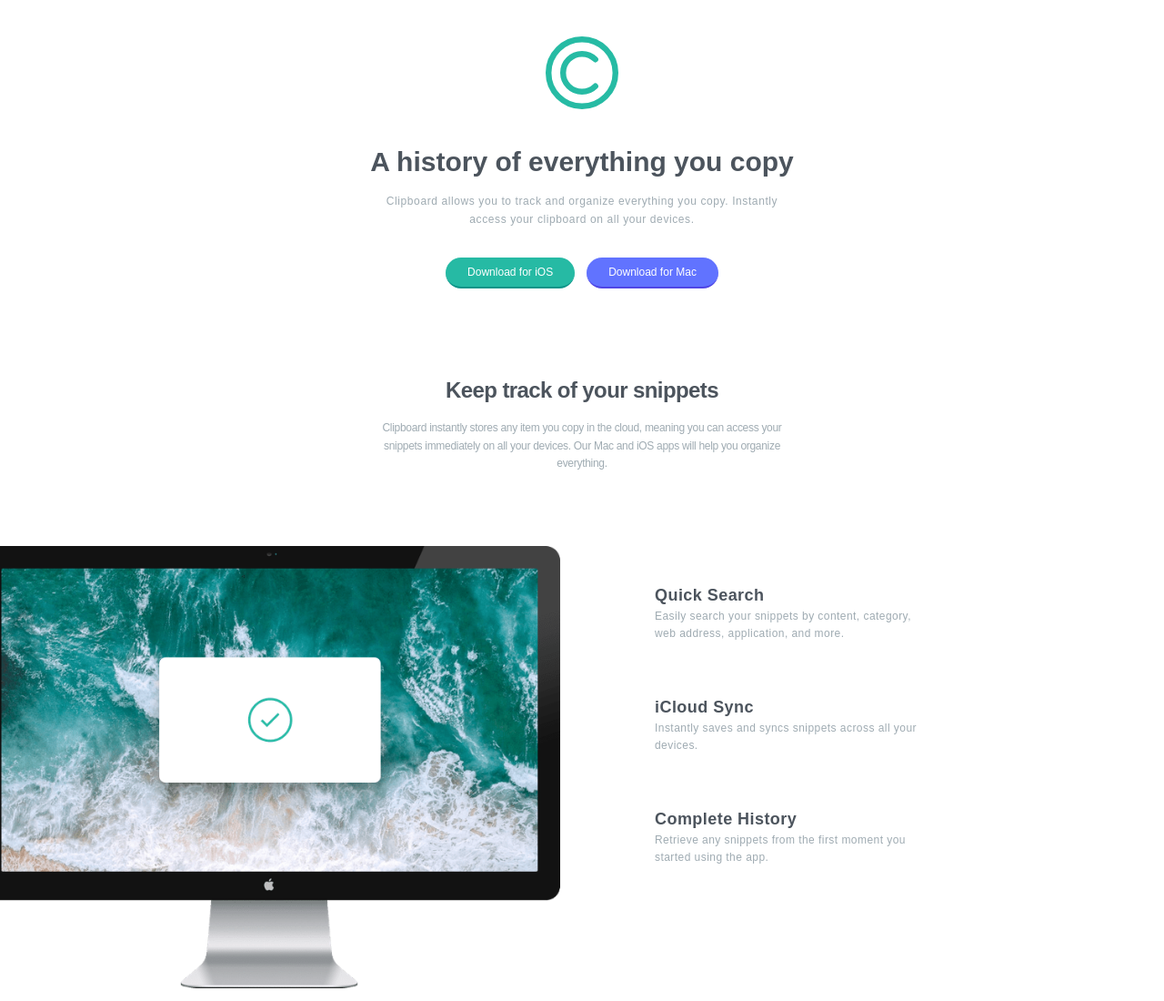
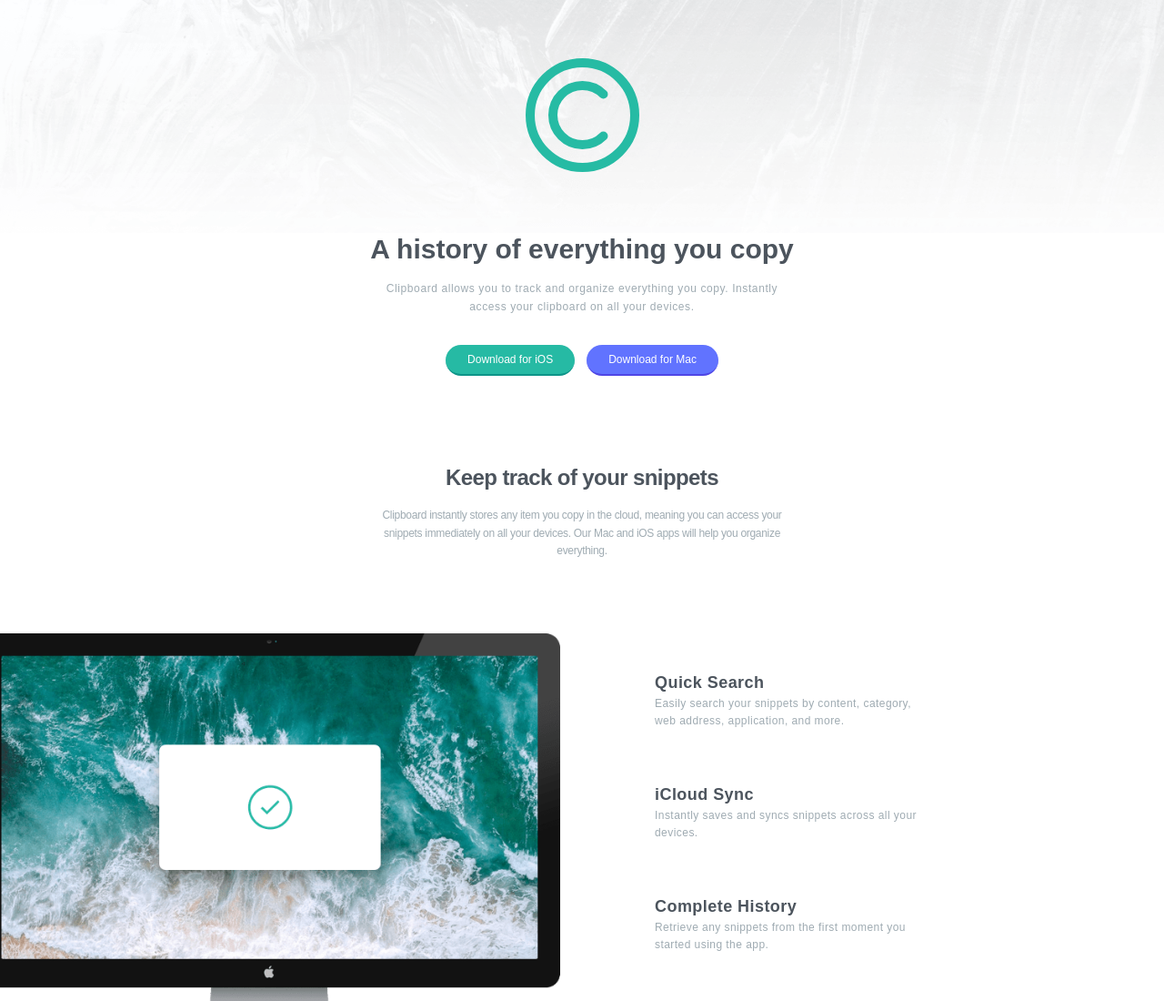
Before and after one commit to skoskr/Clipboard-landing-page, a website: page src/index.html in a window 1280 px wide. Shown: the top 1100 px of the page at 91% size. Drawn offline with Linux system fonts and the light colour scheme; a web font is replaced by a local one.

Commit message:
Header bg changed

```diff
--- a/src/index.html
+++ b/src/index.html
@@ -27,8 +27,8 @@
 <body class="font-baijam text-lg">
   <!--Header Section-->
   <header
-    class="text-center w-full relative before:bg-[url('./images/bg-header-mobile.png')] md:before:bg-[url('./images/bg-header-desktop.png')] before:absolute before:left-0 before:h-full before:w-full before:-z-10 before:opacity-50 before:bg-no-repeat before:bg-cover md:before:bg-center">
-    <img src="./images/logo.svg" class="mx-auto py-10 h-40" alt="Logo">
+    class="text-center w-full relative before:bg-[url('../images/bg-header-mobile.png')] md:before:bg-[url('../images/bg-header-desktop.png')] before:absolute before:left-0 before:h-full before:w-full before:-z-10 h-64 before:bg-no-repeat before:bg-cover md:before:bg-center">
+    <img src="./images/logo.svg" class="mx-auto pt-16" alt="Logo">
   </header>
   <!--Contents Section-->
   <main>
```
Also changed, not shown: src/css/style.css.
